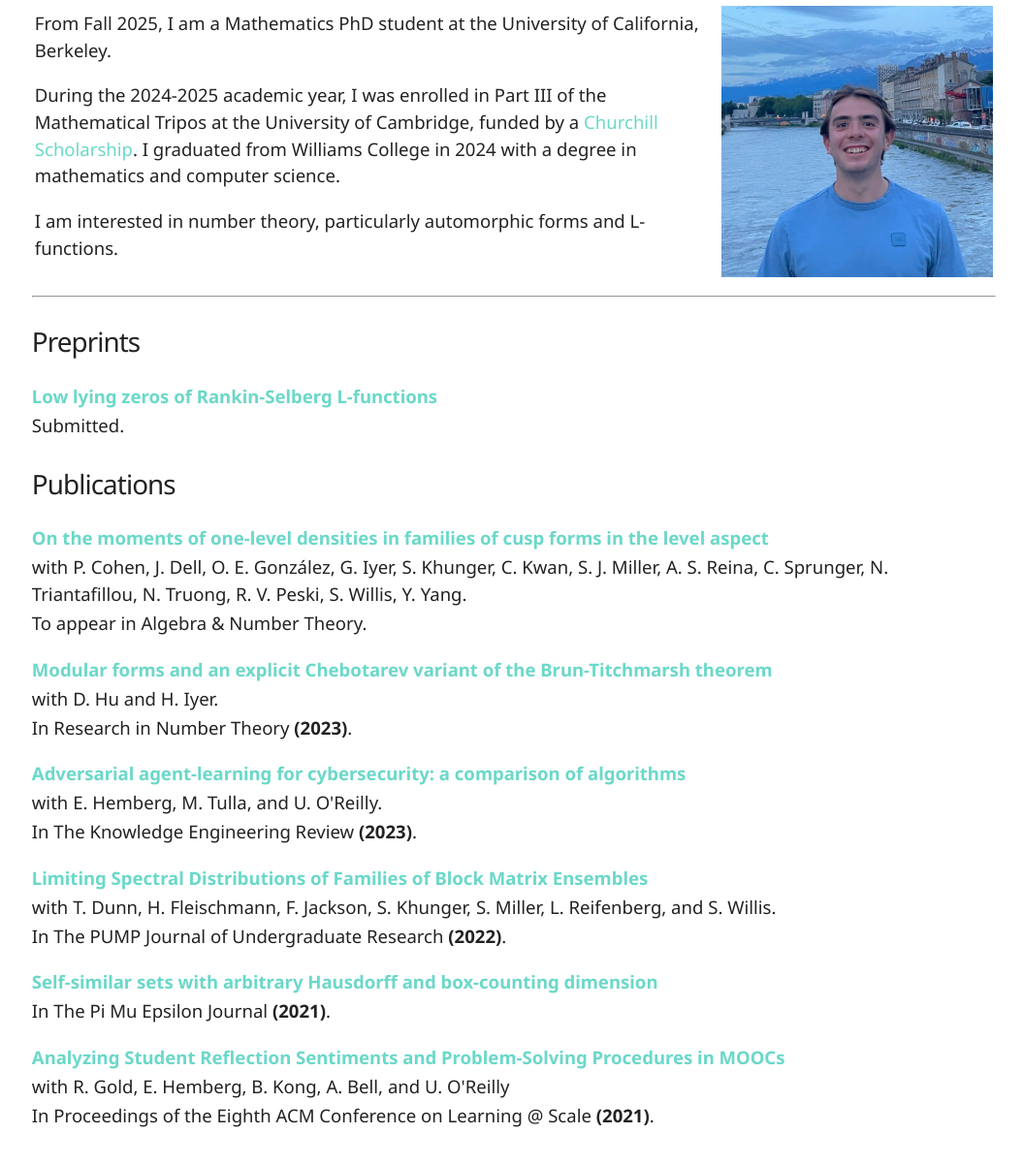
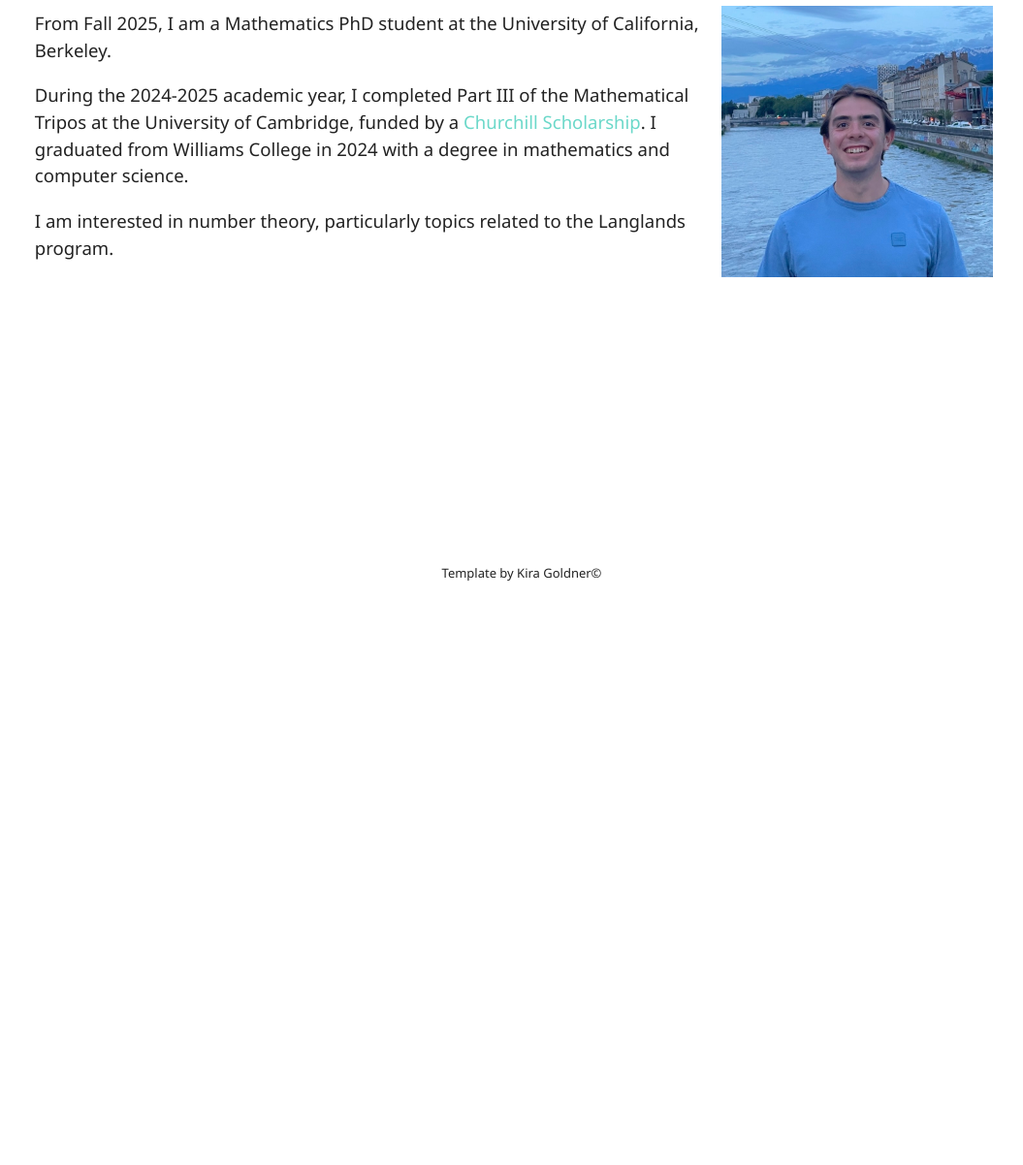
Before and after one commit to sashashkov/sashashkov.github.io, a plain HTML site: page index.html in a window 1280 px wide. Shown: the part 168-1370 px from the top of the page at 97% size, without its empty margins (110-1165 px from the left). After the commit the page ends 800 px from the top, so only its background shows below. Drawn offline with Linux system fonts and the light colour scheme.

Commit message:
Update index.html

```diff
--- a/index.html
+++ b/index.html
@@ -16,7 +16,10 @@
 
     <div class="nav">
                 <div class="on"><a href="index.html">About</a></div>
-                <div class="off"> <a href="Shashkov_CV.pdf" target="_blank">CV</a></div>
+                <div class="off"><a href="publications.html">Papers</a></div>
+				<div class="off"><a href="notes.html">Notes</a></div>
+                <div class="off"> <a href="cv.pdf" target="_blank">CV</a></div>
+
     </div>
 
     <div id="empty"></div>
@@ -43,7 +46,7 @@
         <td align="left" width="100%">
 		<p>From Fall 2025, I am a Mathematics PhD student at the University of California, Berkeley.
               </p>
-            <p>During the 2024-2025 academic year, I was enrolled in Part III of the Mathematical Tripos
+            <p>During the 2024-2025 academic year, I completed Part III of the Mathematical Tripos
                 at the University of Cambridge, funded by a <a href = "https://www.churchillscholarship.org/the-scholarship"
                 target = "_blank">Churchill Scholarship</a>.
                 I graduated from Williams College in 2024 with a degree in mathematics and computer science.
@@ -51,7 +54,7 @@
               </p>
 
               <p>
-                I am interested in number theory, particularly automorphic forms and L-functions.
+                I am interested in number theory, particularly topics related to the Langlands program.
               </p>
 
         </td>
@@ -66,53 +69,6 @@
         </tbody>
         </table>
 
-</div>
-
-<div>
-      <hr>
-
-      <h4>Preprints</h4>
-      <div class="paper">
-           <p class="title"><a href="https://sashashkov.github.io/Shashkov_Thesis_RankinSelberg.pdf" target="_blank"><b>Low lying zeros of Rankin-Selberg L-functions</b></a></p>
-           <p>Submitted.</p>
-      </div>
-
-      <h4>Publications</h4>
-
-      <div class="paper">
-           <p class="title"><a href="https://sashashkov.github.io/Paper_L_functions-27.pdf" target="_blank"><b>On the moments of one-level densities in families of cusp forms in the level aspect</b></a></p>
-           <p>with P. Cohen, J. Dell, O. E. Gonz&aacute;lez, G. Iyer, S. Khunger, C. Kwan, S. J. Miller, A. S. Reina, C. Sprunger, N. Triantafillou, N. Truong, R. V. Peski, S. Willis, Y. Yang.</p>
-           <p>To appear in Algebra & Number Theory.</p>
-      </div>
-
-      <div class="paper">
-        <p class="title"><a href="https://arxiv.org/abs/2208.10459" target="_blank"><b>Modular forms and an explicit Chebotarev variant of the Brun-Titchmarsh theorem</b></a></p>
-        <p>with D. Hu and H. Iyer.</p>
-        <p>In Research in Number Theory <b>(2023)</b>.</p>
-   </div>
-
-   <div class="paper">
-        <p class="title"><a href="https://www.cambridge.org/core/journals/knowledge-engineering-review/article/adversarial-agentlearning-for-cybersecurity-a-comparison-of-algorithms/99A6C4855B86E7F1A38FCB58ADCAFB56" target="_blank"><b>Adversarial agent-learning for cybersecurity: a comparison of algorithms</b></a></p>
-        <p>with E. Hemberg, M. Tulla, and U. O'Reilly.</p>
-        <p>In The Knowledge Engineering Review <b>(2023)</b>.</p>
-    </div>
-
-    <div class="paper">
-        <p class="title"><a href="https://arxiv.org/abs/2109.01464" target="_blank"><b>Limiting Spectral Distributions of Families of Block Matrix Ensembles</b></a></p>
-        <p>with T. Dunn, H. Fleischmann, F. Jackson, S. Khunger, S. Miller, L. Reifenberg, and S. Willis.</p>
-        <p>In The PUMP Journal of Undergraduate Research <b>(2022)</b>.</p>
-    </div>
-
-    <div class="paper">
-        <p class="title"><a href="https://sashashkov.github.io/Shashkov_Dimensions.pdf" target="_blank"><b>Self-similar sets with arbitrary Hausdorff and box-counting dimension</b></a></p>
-        <p>In The Pi Mu Epsilon Journal <b>(2021)</b>.</p>
-    </div>
-
-    <div class="paper">
-        <p class="title"><a href="https://dl.acm.org/doi/10.1145/3430895.3460150" target="_blank"><b>Analyzing Student Reflection Sentiments and Problem-Solving Procedures in MOOCs</b></a></p>
-        <p>with R. Gold, E. Hemberg, B. Kong, A. Bell, and U. O'Reilly</p>
-        <p>In Proceedings of the Eighth ACM Conference on Learning @ Scale <b>(2021)</b>.</p>
-    </div>
 </div>
 
 
```
